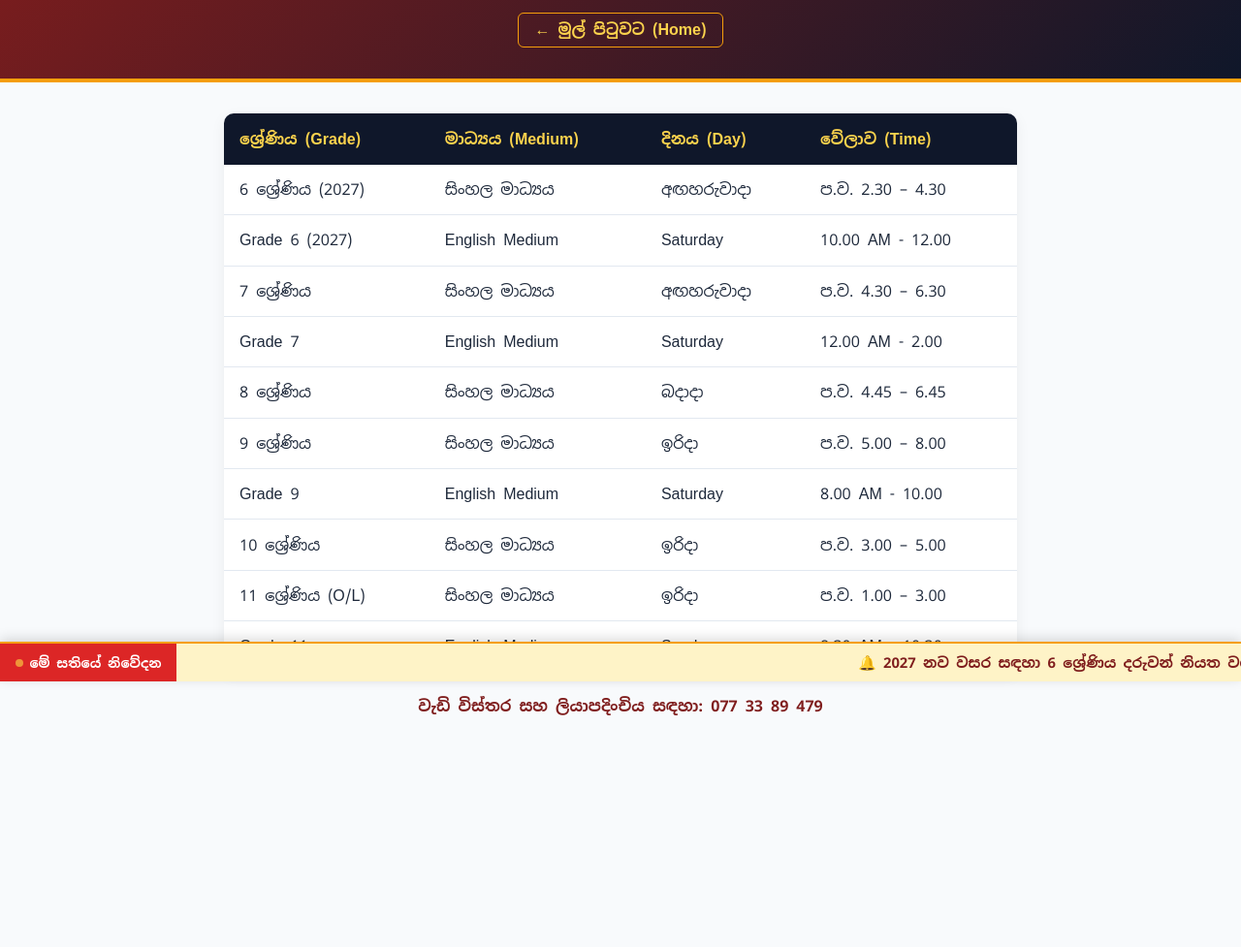
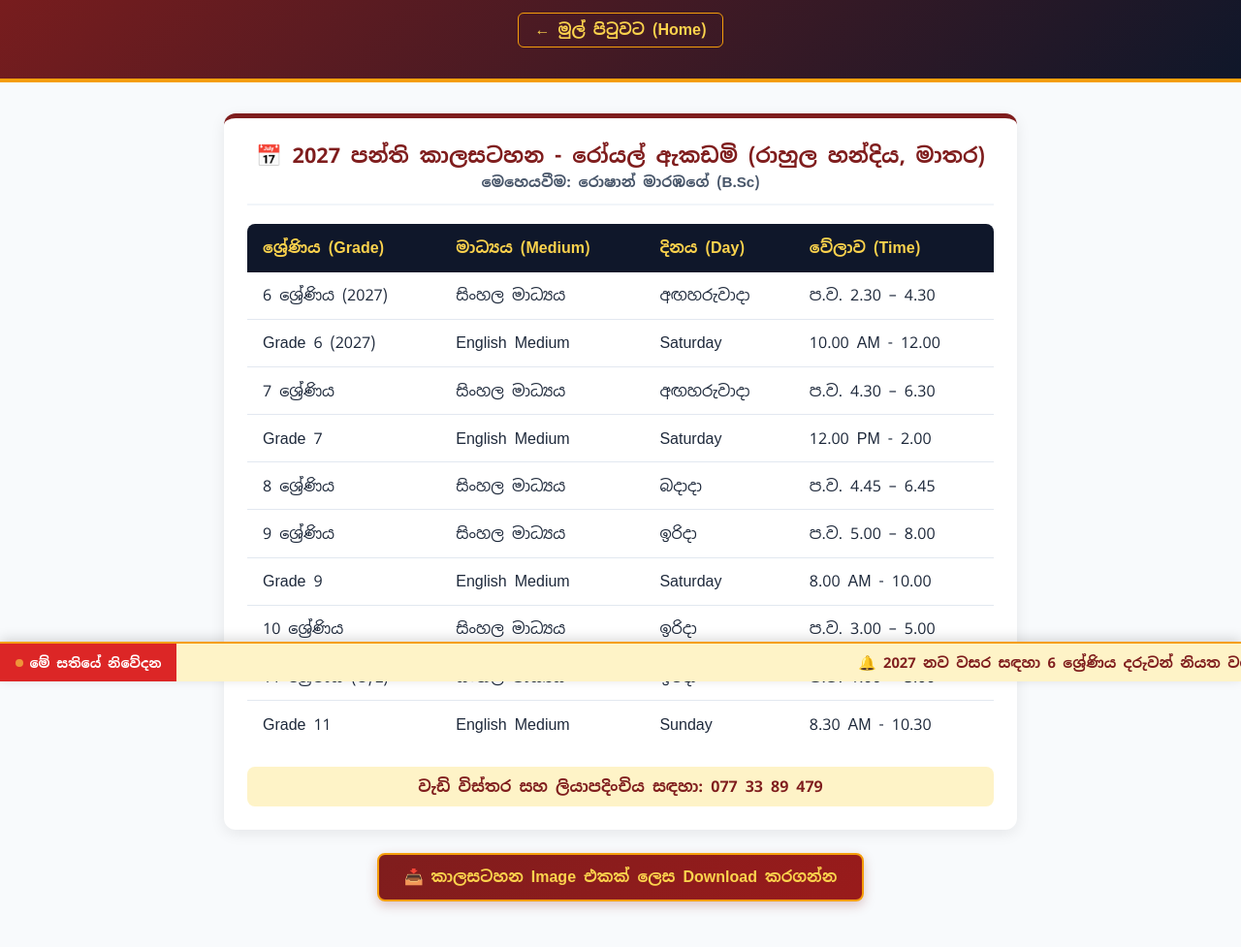
Before and after one commit to roshanmarambage-byte/roshanmarambage-byte.github.io, a plain HTML site: page timetable-royal.html in a window 1280 px wide. Shown: the part 97-1074 px from the top of the page at 97% size. Before the commit the page ends 916 px from the top, so only its background shows below. Drawn offline with nearby package versions, Linux system fonts and the light colour scheme.

Commit message:
Update timetable-royal.html

```diff
--- a/timetable-royal.html
+++ b/timetable-royal.html
@@ -5,18 +5,56 @@
     <meta name="viewport" content="width=device-width, initial-scale=1.0">
     <title>2027 කාලසටහන - රෝයල් ඇකඩමි (රාහුල හන්දිය)</title>
     <link href="https://fonts.googleapis.com/css2?family=Noto+Sans+Sinhala:wght@400;600;700&display=swap" rel="stylesheet">
+    <!-- html2canvas Library එක -->
+    <script src="https://cdnjs.cloudflare.com/ajax/libs/html2canvas/1.4.1/html2canvas.min.js"></script>
     <style>
         :root { --primary:#7f1d1d; --dark:#0f172a; --accent:#f59e0b; --light:#f8fafc; }
         * { margin:0; padding:0; box-sizing:border-box; font-family:'Noto Sans Sinhala',sans-serif; }
         body { background:var(--light); color:#1e293b; }
         header { background:linear-gradient(135deg,var(--primary),var(--dark)); color:white; text-align:center; padding:2rem 1rem; border-bottom:4px solid var(--accent); }
-        .back-btn { display:inline-block; margin-top:1rem; color:#fcd34d; text-decoration:none; font-weight:600; border:1px solid var(--accent); padding:0.4rem 1rem; border-radius:6px; }
+        .back-btn { display:inline-block; margin-top:1rem; color:#fcd34d; text-decoration:none; font-weight:600; border:1px solid var(--accent); padding:0.4rem 1rem; border-radius:6px; transition:0.2s; }
+        .back-btn:hover { background:var(--accent); color:var(--dark); }
         .container { max-width:850px; margin:2rem auto; padding:0 1rem; }
-        table { width:100%; border-collapse:collapse; background:white; border-radius:10px; overflow:hidden; box-shadow:0 4px 15px rgba(0,0,0,0.06); }
-        th { background:var(--dark); color:#fcd34d; padding:1rem; text-align:left; }
-        td { padding:0.95rem 1rem; border-bottom:1px solid #e2e8f0; }
+
+        /* Screenshot එකට හසුවන කාලසටහන් කොටස */
+        #capture-area {
+            background: #ffffff;
+            border-radius: 12px;
+            padding: 1.5rem;
+            box-shadow: 0 4px 15px rgba(0,0,0,0.08);
+            border-top: 5px solid var(--primary);
+        }
+        .capture-header {
+            text-align: center;
+            margin-bottom: 1.2rem;
+            padding-bottom: 0.8rem;
+            border-bottom: 2px solid #f1f5f9;
+        }
+        .capture-header h2 { color: var(--primary); font-size: 1.35rem; margin-bottom: 0.25rem; }
+        .capture-header p { color: #475569; font-size: 0.95rem; font-weight: 600; }
+
+        table { width:100%; border-collapse:collapse; background:white; border-radius:8px; overflow:hidden; }
+        th { background:var(--dark); color:#fcd34d; padding:0.9rem 1rem; text-align:left; }
+        td { padding:0.85rem 1rem; border-bottom:1px solid #e2e8f0; }
+        tr:last-child td { border-bottom: none; }
         tr:hover { background:#f8fafc; }
-        .contact-note { margin-top:1.5rem; text-align:center; font-weight:600; color:var(--primary); }
+        .contact-note { margin-top:1.25rem; text-align:center; font-weight:700; color:var(--primary); background:#fef3c7; padding:0.6rem; border-radius:8px; }
+
+        /* Download බොත්තමේ Style එක */
+        .download-wrapper { text-align: center; margin-top: 1.5rem; }
+        .download-btn {
+            background: linear-gradient(135deg, var(--primary), #991b1b);
+            color: #fcd34d;
+            border: 2px solid var(--accent);
+            padding: 0.8rem 1.6rem;
+            font-size: 1rem;
+            font-weight: 700;
+            border-radius: 8px;
+            cursor: pointer;
+            box-shadow: 0 4px 12px rgba(127, 29, 29, 0.25);
+            transition: transform 0.2s, background 0.2s;
+        }
+        .download-btn:hover { transform: translateY(-2px); background: var(--dark); }
     </style>
 </head>
 <body>
@@ -25,7 +63,14 @@
         <p>මෙහෙයවීම: රොෂාන් මාරඹගේ (B.Sc)</p>
         <a href="index.html" class="back-btn">← මුල් පිටුවට (Home)</a>
     </header>
+
     <div class="container">
+        <!-- Screenshot එකට ලබාගන්නා කොටස ආරම්භය -->
+        <div id="capture-area">
+            <div class="capture-header">
+                <h2>📅 2027 පන්ති කාලසටහන - රෝයල් ඇකඩමි (රාහුල හන්දිය, මාතර)</h2>
+                <p>මෙහෙයවීම: රොෂාන් මාරඹගේ (B.Sc)</p>
+            </div>
             <table>
                 <thead>
                     <tr>
@@ -39,7 +84,7 @@
                     <tr><td>6 ශ්‍රේණිය (2027)</td><td>සිංහල මාධ්‍යය</td><td>අඟහරුවාදා</td><td>ප.ව. 2.30 – 4.30</td></tr>
                     <tr><td>Grade 6 (2027)</td><td>English Medium</td><td>Saturday</td><td>10.00 AM - 12.00</td></tr>
                     <tr><td>7 ශ්‍රේණිය</td><td>සිංහල මාධ්‍යය</td><td>අඟහරුවාදා</td><td>ප.ව. 4.30 – 6.30</td></tr>
-                <tr><td>Grade 7</td><td>English Medium</td><td>Saturday</td><td>12.00 AM - 2.00</td></tr>
+                    <tr><td>Grade 7</td><td>English Medium</td><td>Saturday</td><td>12.00 PM - 2.00</td></tr>
                     <tr><td>8 ශ්‍රේණිය</td><td>සිංහල මාධ්‍යය</td><td>බදාදා</td><td>ප.ව. 4.45 – 6.45</td></tr>
                     <tr><td>9 ශ්‍රේණිය</td><td>සිංහල මාධ්‍යය</td><td>ඉරිදා</td><td>ප.ව. 5.00 – 8.00</td></tr>
                     <tr><td>Grade 9</td><td>English Medium</td><td>Saturday</td><td>8.00 AM - 10.00</td></tr>
@@ -50,6 +95,31 @@
             </table>
             <p class="contact-note">වැඩි විස්තර සහ ලියාපදිංචිය සඳහා: 077 33 89 479</p>
         </div>
+        <!-- Screenshot එකට ලබාගන්නා කොටස අවසානය -->
+
+        <!-- Download බොත්තම -->
+        <div class="download-wrapper">
+            <button class="download-btn" onclick="downloadTimetable('Royal-Academy-Matara-2027-Timetable.png')">
+                📥 කාලසටහන Image එකක් ලෙස Download කරගන්න
+            </button>
+        </div>
+    </div>
+
+    <script>
+        function downloadTimetable(fileName) {
+            const captureElement = document.getElementById("capture-area");
+
+            html2canvas(captureElement, {
+                scale: 2, // ඉහළ පැහැදිලි බවක් ලබා ගැනීමට
+                backgroundColor: "#ffffff"
+            }).then(canvas => {
+                const link = document.createElement("a");
+                link.download = fileName;
+                link.href = canvas.toDataURL("image/png");
+                link.click();
+            });
+        }
+    </script>
     <script src="news.js"></script>
 </body>
 </html>
```
Lines whose indentation alone changed are shown as unchanged.
